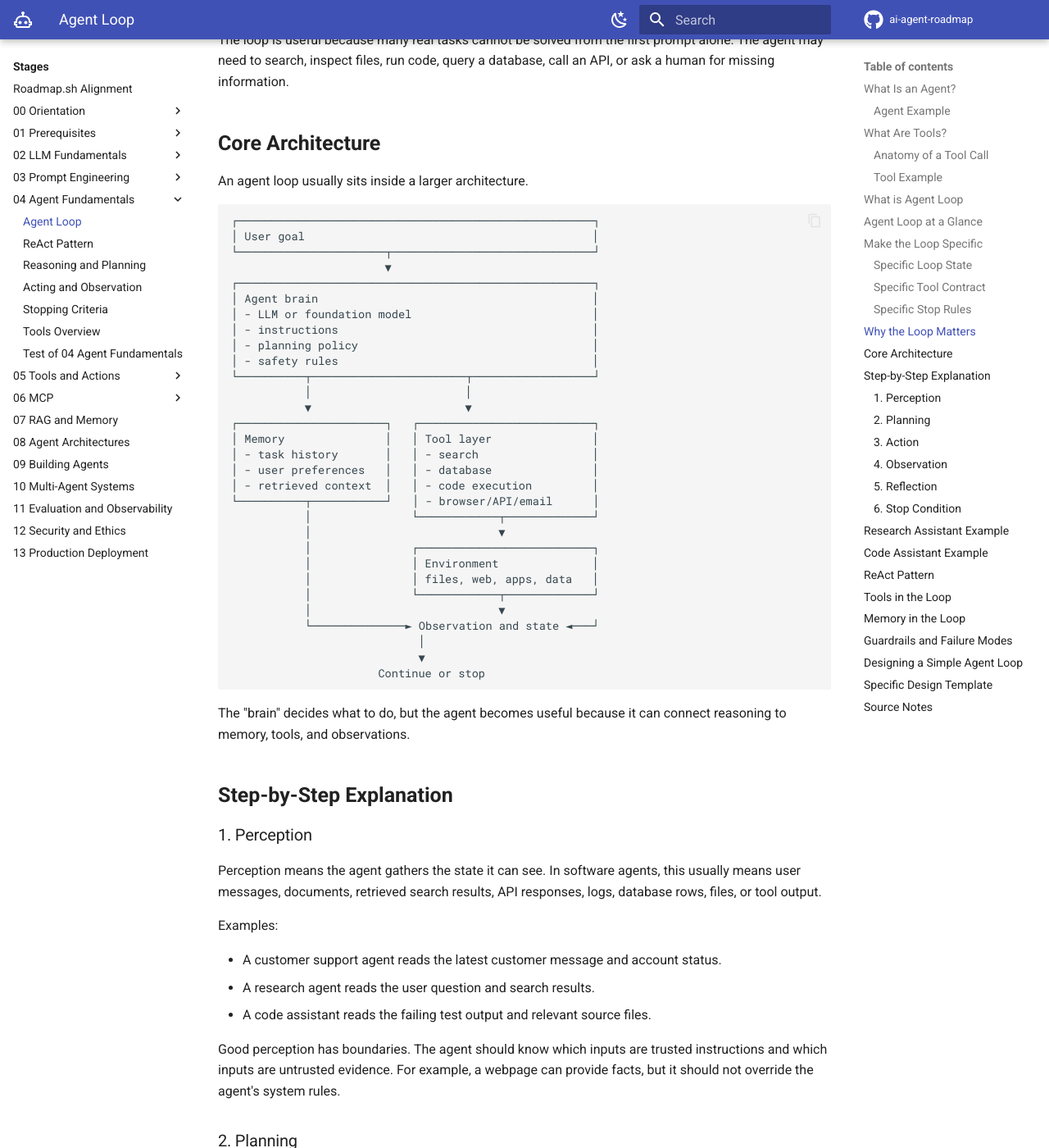
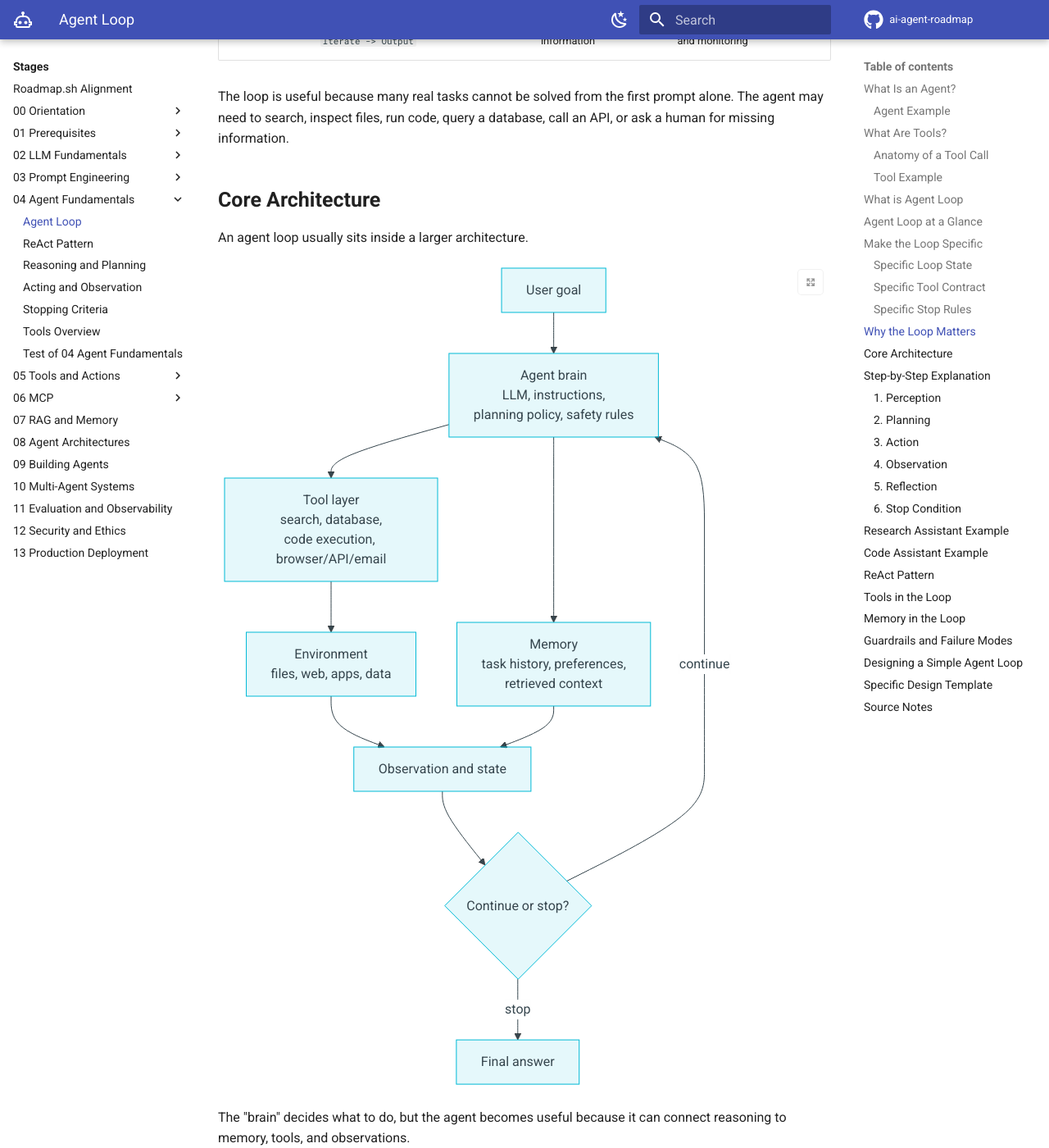
Before and after one commit to AceronX/ai-agent-roadmap, an MkDocs documentation site: the page built from docs/stages/04-agent-fundamentals/agent-loop/index.md, in a window 1280 px wide and 1400 px high, scrolled down 6636 px. Shown: the whole window at 82% size. Built offline with MkDocs 1.6.1 and Material for MkDocs 9.7.7, drawn with Linux system fonts in a browser that asks for light colours; comment, search, counter and statistics services are not loaded; some of the changed text lies outside the part shown.

Commit message:
docs: render chapter-4 workflows as mermaid diagrams
Convert ASCII workflow/flow blocks to mermaid in the agent-loop topic
(basic loop, core architecture, research example) and the test answers
(loop, architecture, ReAct, mental model, tool lifecycle).

````diff
--- a/docs/stages/04-agent-fundamentals/agent-loop/index.md
+++ b/docs/stages/04-agent-fundamentals/agent-loop/index.md
@@ -121,8 +121,11 @@
 
 Most useful agents follow the same pattern:
 
-```text
-Perceive -> Plan -> Act -> Observe -> Reflect -> Stop or Continue
+```mermaid
+flowchart LR
+    P[Perceive] --> PL[Plan] --> A[Act] --> O[Observe] --> R[Reflect]
+    R -->|continue| P
+    R -->|stop| S[Stop]
 ```
 
 The loop lets the agent adapt when the first attempt is incomplete, wrong, or
@@ -240,37 +243,17 @@
 
 An agent loop usually sits inside a larger architecture.
 
-```text
-┌─────────────────────────────────────────────────────┐
-│ User goal                                           │
-└──────────────────────┬──────────────────────────────┘
-                       ▼
-┌─────────────────────────────────────────────────────┐
-│ Agent brain                                         │
-│ - LLM or foundation model                           │
-│ - instructions                                      │
-│ - planning policy                                   │
-│ - safety rules                                      │
-└──────────┬───────────────────────┬──────────────────┘
-           │                       │
-           ▼                       ▼
-┌──────────────────────┐   ┌──────────────────────────┐
-│ Memory               │   │ Tool layer               │
-│ - task history       │   │ - search                 │
-│ - user preferences   │   │ - database               │
-│ - retrieved context  │   │ - code execution         │
-└──────────┬───────────┘   │ - browser/API/email      │
-           │               └────────────┬─────────────┘
-           │                            ▼
-           │               ┌──────────────────────────┐
-           │               │ Environment              │
-           │               │ files, web, apps, data   │
-           │               └────────────┬─────────────┘
-           │                            ▼
-           └──────────────► Observation and state ◄───┘
-                            │
-                            ▼
-                      Continue or stop
+```mermaid
+flowchart TD
+    U[User goal] --> B[Agent brain<br/>LLM, instructions,<br/>planning policy, safety rules]
+    B --> M[Memory<br/>task history, preferences,<br/>retrieved context]
+    B --> T[Tool layer<br/>search, database,<br/>code execution, browser/API/email]
+    T --> E[Environment<br/>files, web, apps, data]
+    E --> O[Observation and state]
+    M --> O
+    O --> D{Continue or stop?}
+    D -->|continue| B
+    D -->|stop| F[Final answer]
 ```
 
 The "brain" decides what to do, but the agent becomes useful because it can
@@ -414,14 +397,12 @@
 
 Illustration:
 
-```text
-Question
-  |
-  v
-Search -> Read -> Compare -> Summarize -> Cite -> Stop
-             ^                     |
-             |                     v
-          Need more? <--------- Quality check
+```mermaid
+flowchart LR
+    Q[Question] --> S[Search] --> R[Read] --> C[Compare] --> Sm[Summarize] --> Ci[Cite] --> St[Stop]
+    Sm --> QC{Quality check}
+    QC -->|need more| R
+    QC -->|enough| Ci
 ```
 
 ## Code Assistant Example
````
Also changed, not shown: 1 other file.
